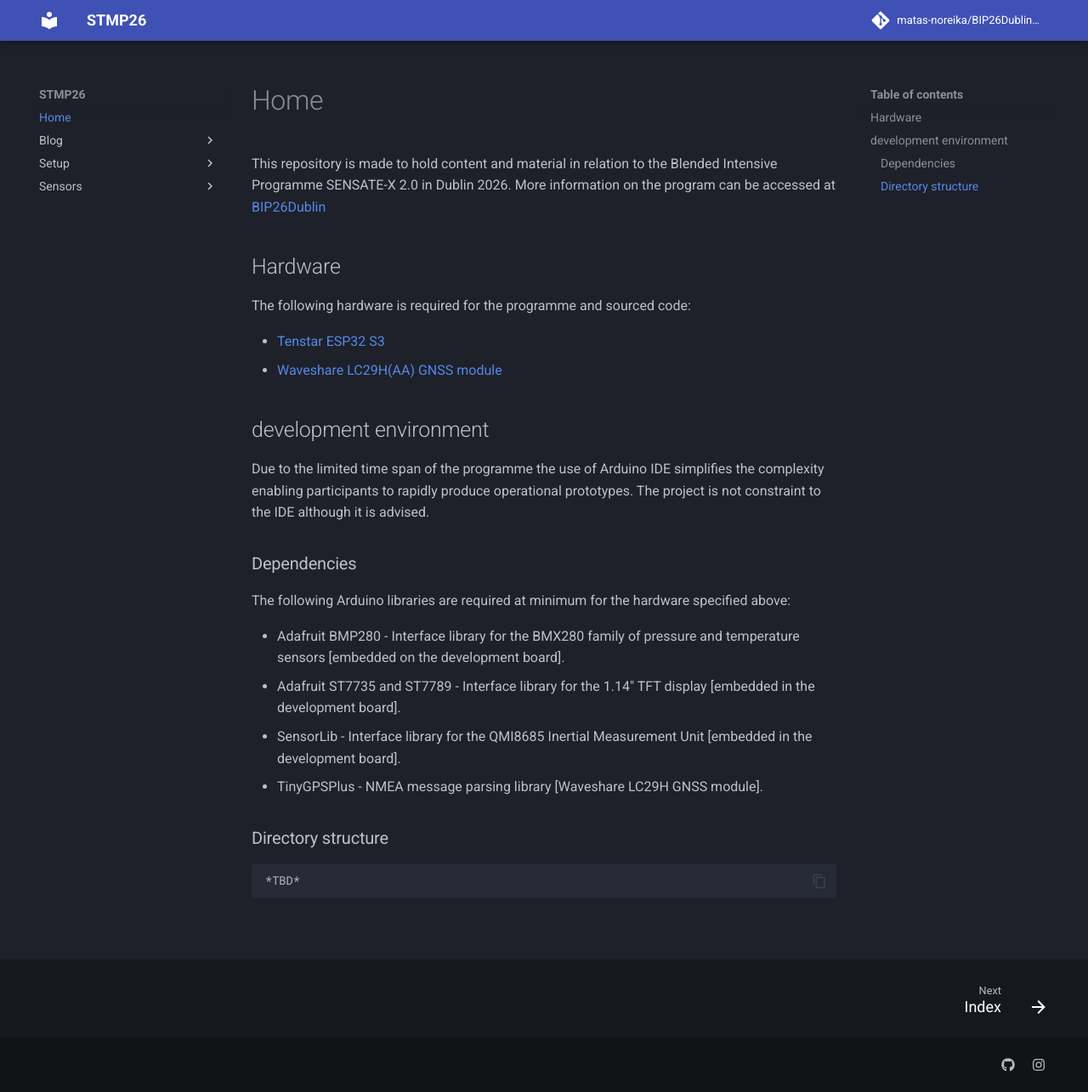
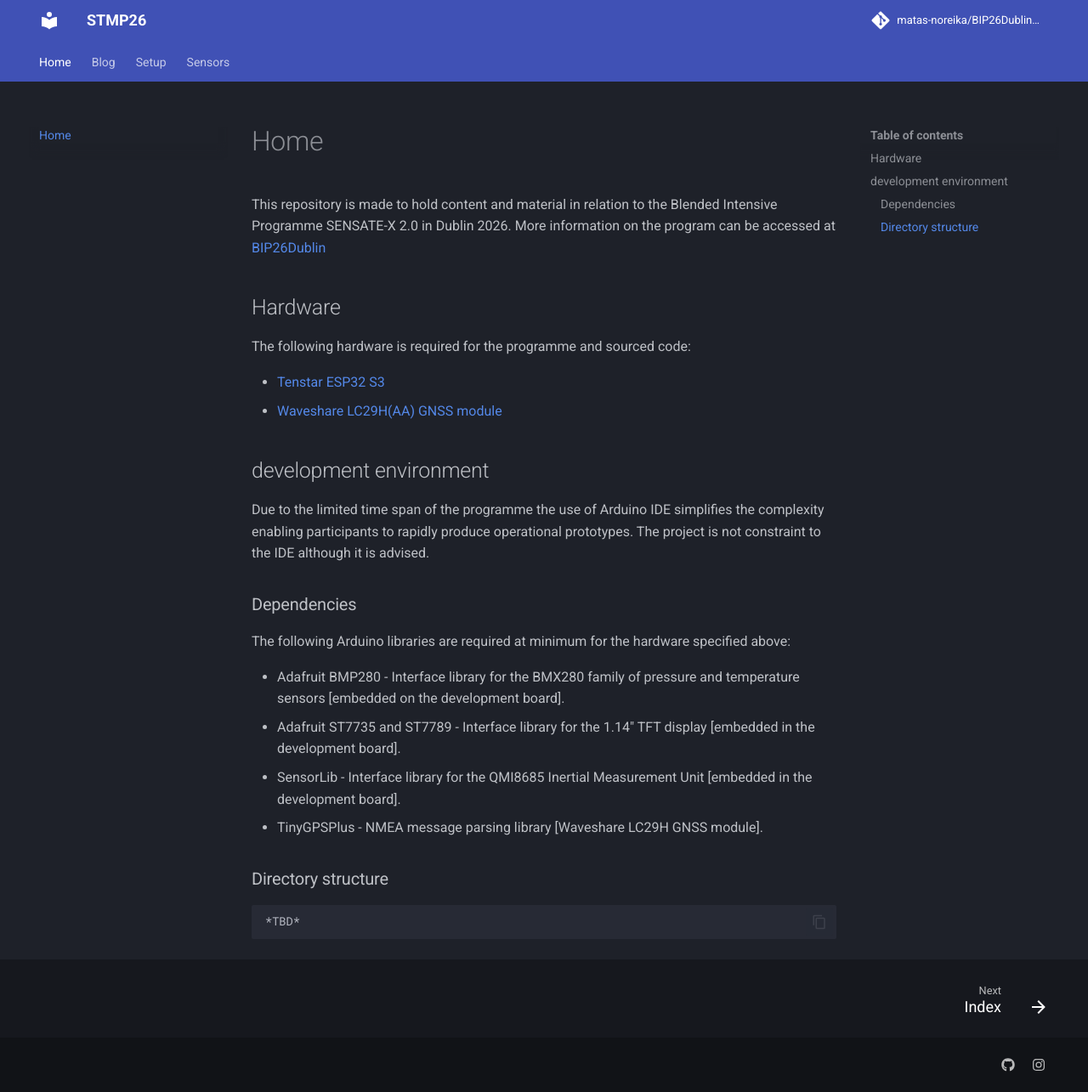
Before and after one commit to matas-noreika/BIP26Dublin-personal, an MkDocs documentation site: the page built from docs/index.md, in a window 1280 px wide and 1285 px high. Shown: the whole window at 85% size. Built offline with MkDocs 1.6.1 and Material for MkDocs 9.7.7, drawn with Linux system fonts in a browser that asks for light colours; comment, search, counter and statistics services are not loaded.

Commit message:
Experimenting with tabs feature

```diff
--- a/mkdocs.yml
+++ b/mkdocs.yml
@@ -43,6 +43,7 @@ theme:
     code: Roboto Mono
   # Additional features
   features:
+    - navigation.tabs # makes top level headers appear as tabs
     - navigation.footer # enables customisation of footer
     - content.code.copy # enable copy code button on code blocks
     - content.code.select # enable line selection mode
```
